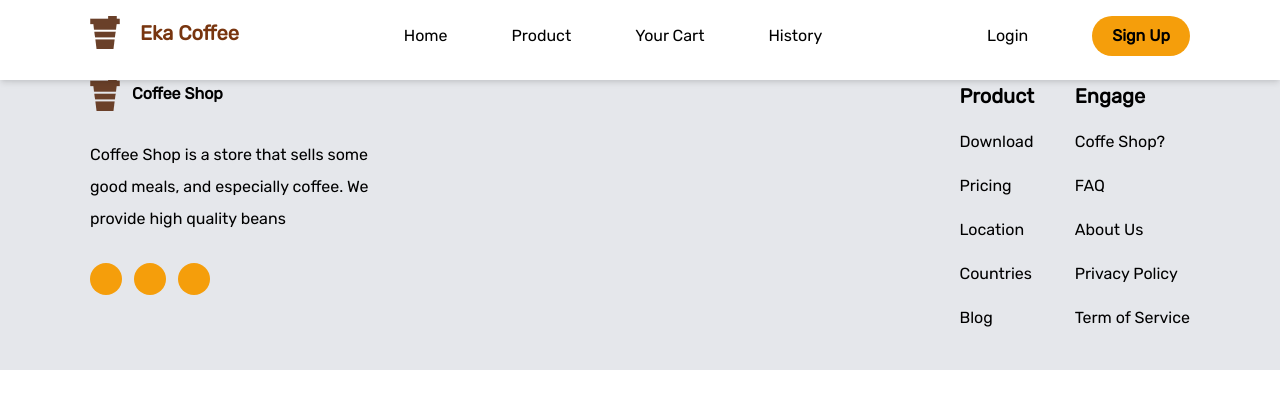
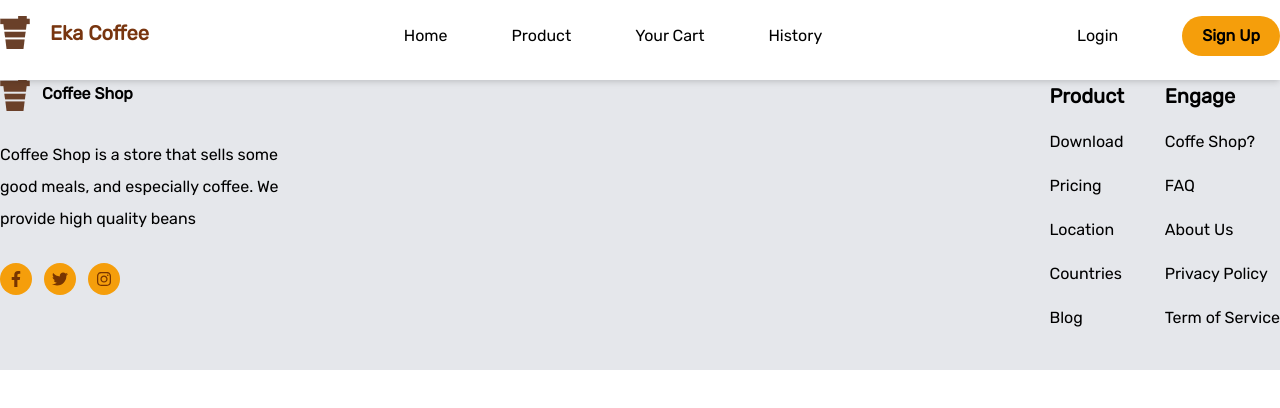
Before and after one commit to ekaadwar/batch22-frontend-intermediate, a React (Create React App) app: page /testing/navbar in a window 1280 px wide. Shown: the top 408 px of the page. Built offline with nearby package versions, Linux system fonts and the light colour scheme; no server answers.

Commit message:
delete container's width property in app.css

```diff
--- a/src/App.css
+++ b/src/App.css
@@ -45,9 +45,9 @@ section .font-poppins {
   font-family: "Poppins", sans-serif;
 }
 
-.container {
+/* .container {
   width: 1100px;
-}
+} */
 
 .text-shadow {
   text-shadow: 2px 2px 4px #000000;
--- a/src/components/components/Footer.js
+++ b/src/components/components/Footer.js
@@ -1,12 +1,13 @@
 import React from "react";
+import { FaFacebookF, FaTwitter, FaInstagram } from "react-icons/fa";
 
 class Footer extends React.Component {
   render() {
     return (
       <>
         <footer className="bg-gray-200 py-10 border-t-2 border-gray-300">
-          <div className="container mx-auto">
-            <div className="flex flex-col lg:flex-row lg:justify-between items-center space-y-10">
+          <div className="md:container mx-auto">
+            <div className="flex flex-col md:flex-row md:justify-between items-center space-y-10">
               <div className="space-y-7">
                 <div className="flex items-center">
                   <img src={this.props.image} alt="Coffee Shop" />
@@ -18,13 +19,13 @@ class Footer extends React.Component {
                 </p>
                 <div className="flex space-x-3">
                   <div className="flex justify-center items-center h-8 w-8 bg-yellow-500 rounded-full">
-                    <i className="text-yellow-800 fab fa-facebook-f"></i>
+                    <FaFacebookF color="#783501" />
                   </div>
                   <div className="flex justify-center items-center h-8 w-8 bg-yellow-500 rounded-full">
-                    <i className="text-yellow-800 fab fa-twitter"></i>
+                    <FaTwitter color="#783501" />
                   </div>
                   <div className="flex justify-center items-center h-8 w-8 bg-yellow-500 rounded-full">
-                    <i className="text-yellow-800 fab fa-instagram"></i>
+                    <FaInstagram color="#783501" />
                   </div>
                 </div>
               </div>
--- a/src/components/components/home/Testimony.js
+++ b/src/components/components/home/Testimony.js
@@ -104,7 +104,7 @@ export default function Testimony() {
           </div>
           <div className="flex">
             <div className="flex justify-center items-center h-16 w-16 rounded-full border-4 border-yellow-800 hover:bg-yellow-800 mr-2">
-              <MdArrowBack />
+              <MdArrowBack color="#92400e" />
             </div>
             <div className="flex justify-center items-center h-16 w-16 rounded-full border-4 border-yellow-800 hover:bg-yellow-800">
               <MdArrowForward />
```
